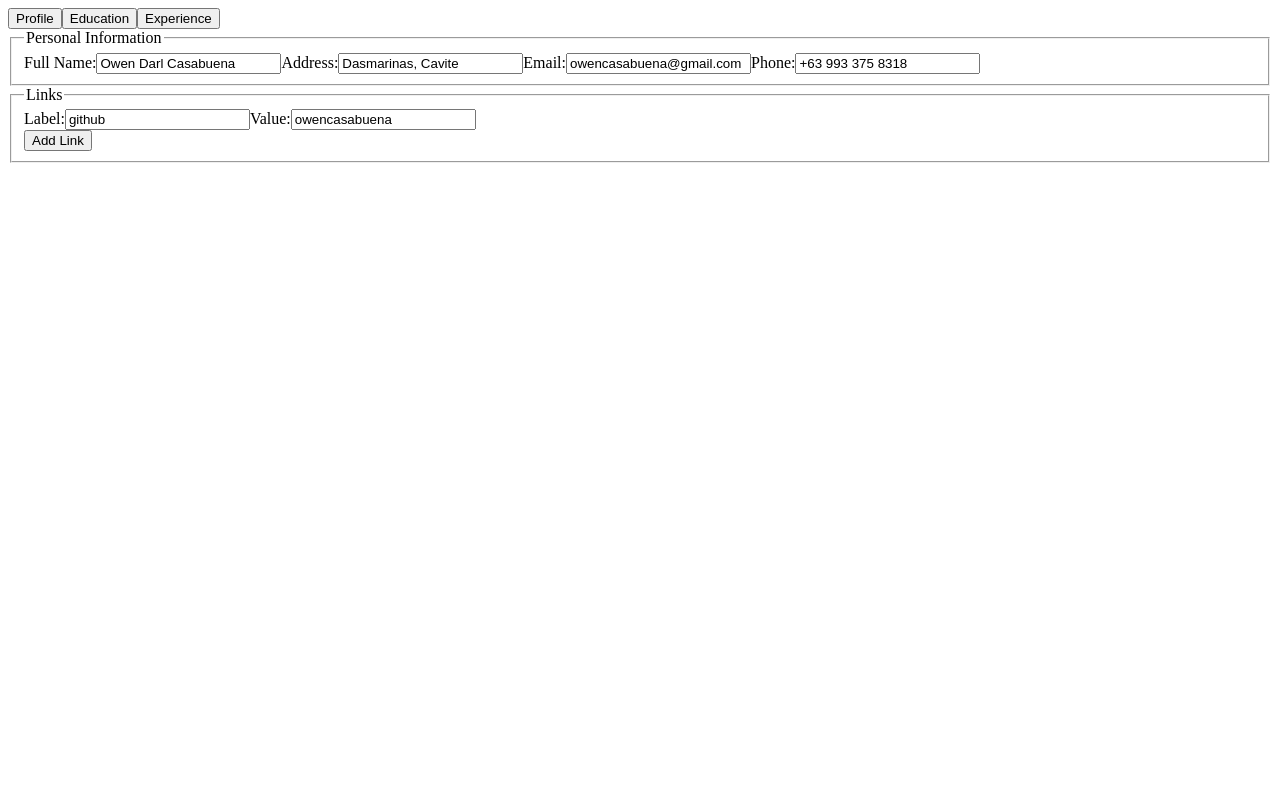
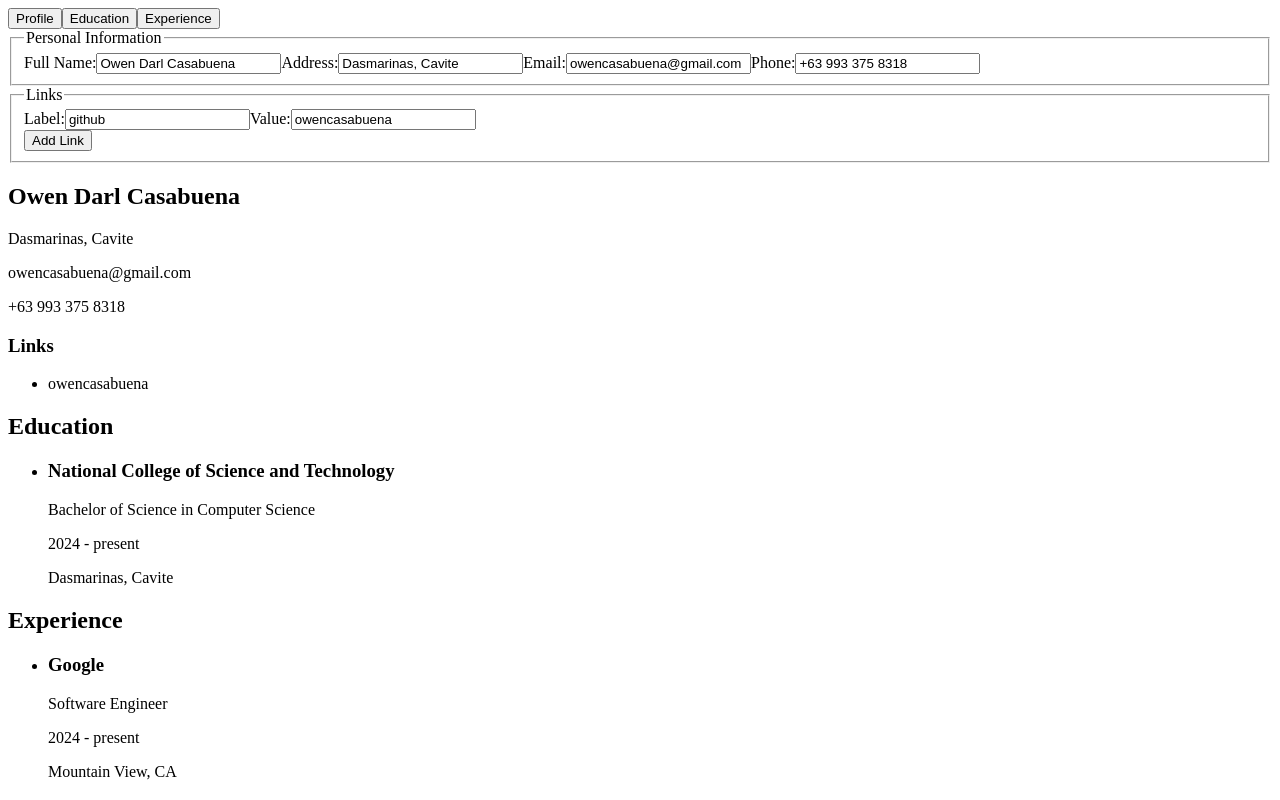
Before and after one commit to Owencasabuena/resume-builder, a React (Vite) app: page / in a window 1280 px wide. Built offline with nearby package versions, Linux system fonts and the light colour scheme.

Commit message:
Feat: Add Canvas and integrate it to App

```diff
--- a/src/App.jsx
+++ b/src/App.jsx
@@ -1,8 +1,15 @@
+import Sidebar from './components/Editor/Sidebar'
 import ProfileForm from './components/Editor/ProfileForm'
 import EducationForm from './components/Editor/EducationForm'
 import ExperienceForm from './components/Editor/ExperienceForm'
+
+import Canvas from './components/Preview/Canvas'
+import ProfileSection from './components/Preview/ProfileSection'
+import EducationSection from './components/Preview/EducationSection'
+import ExperienceSection from './components/Preview/ExperienceSection'
+
 import { useState } from 'react'
-import Sidebar from './components/Editor/Sidebar'
+
 
 function App() {
   const [resumeData, setResumeData] = useState({
@@ -93,6 +100,11 @@ function App() {
         <Sidebar activeSection={activeSection} onSelectSection={handleSelectSection} />
         {renderActiveSection()}
 
+        <Canvas>
+          <ProfileSection profileData={resumeData.personalInfo} />
+          <EducationSection educationData={resumeData.educationInfo} />
+          <ExperienceSection experienceData={resumeData.experienceInfo} />
+        </Canvas>
       </main>
 
       <footer></footer>
--- /dev/null
+++ b/src/components/Preview/Canvas.jsx
@@ -0,0 +1,7 @@
+export default function Canvas({ children }) {
+    return (
+        <article>
+            {children}
+        </article>
+    )
+}
--- a/src/components/common/Button.jsx
+++ b/src/components/common/Button.jsx
@@ -1,4 +1,4 @@
-import styles from 'src/styles/Button.module.css';
+import styles from '../../styles/Button.module.css';
 
 export default function Button({
     variant = 'primary',
```
